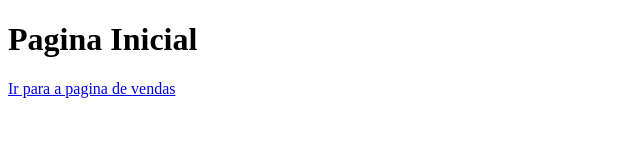
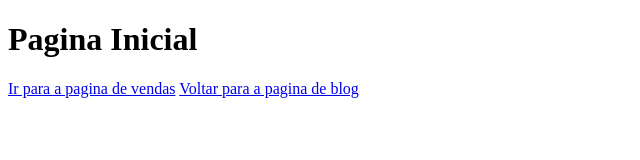
Before and after one commit to Rafaelsousacarv/aulagithub, a plain HTML site: page index.html in a window 1280 px wide. Shown: the whole page, without its empty margins (0-640 px from the left). Drawn offline with Linux system fonts and the light colour scheme.

Commit message:
Atualizacões no Layout

```diff
--- a/index.html
+++ b/index.html
@@ -9,5 +9,6 @@
 <body>
     <h1>Pagina Inicial</h1>
     <a href="vendas.html">Ir para a pagina de vendas</a>
+    <a href="index.html">Voltar para a pagina de blog</a>
 </body>
 </html>
```
Also changed, not shown: blog.html (+1 -0 lines).
